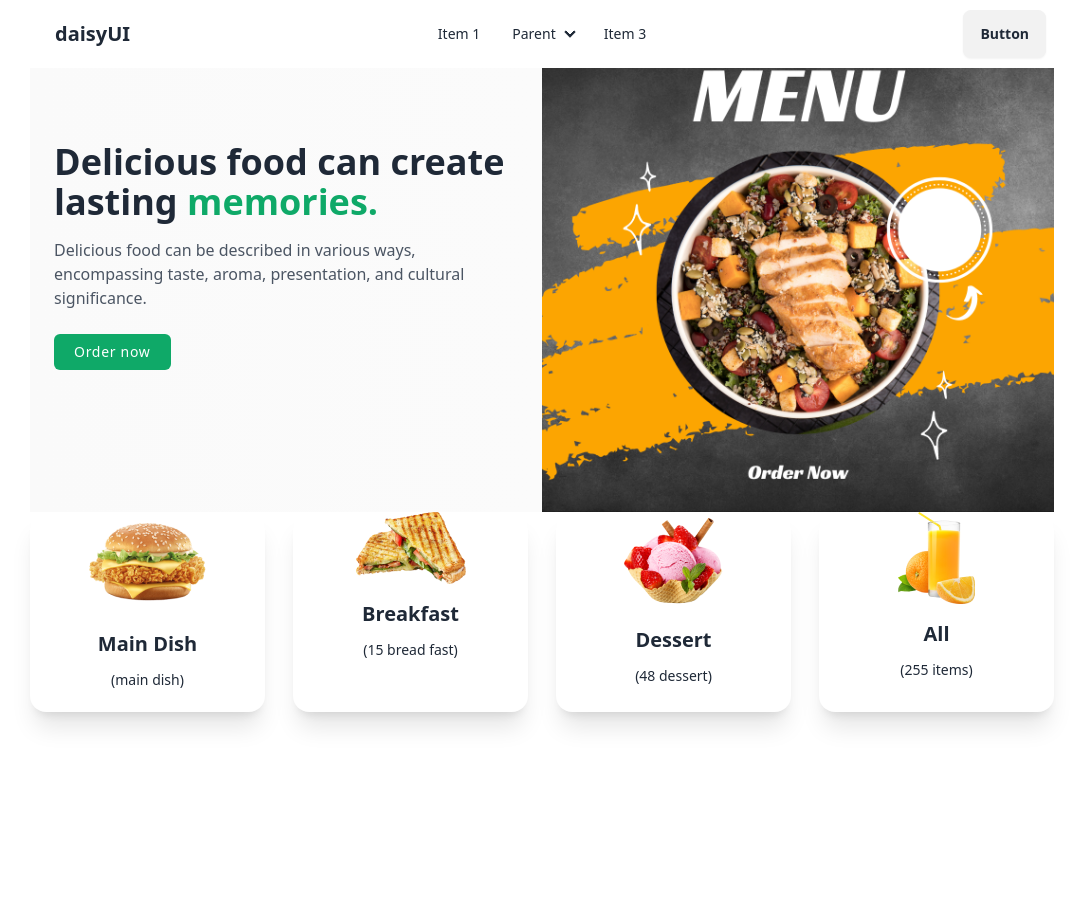
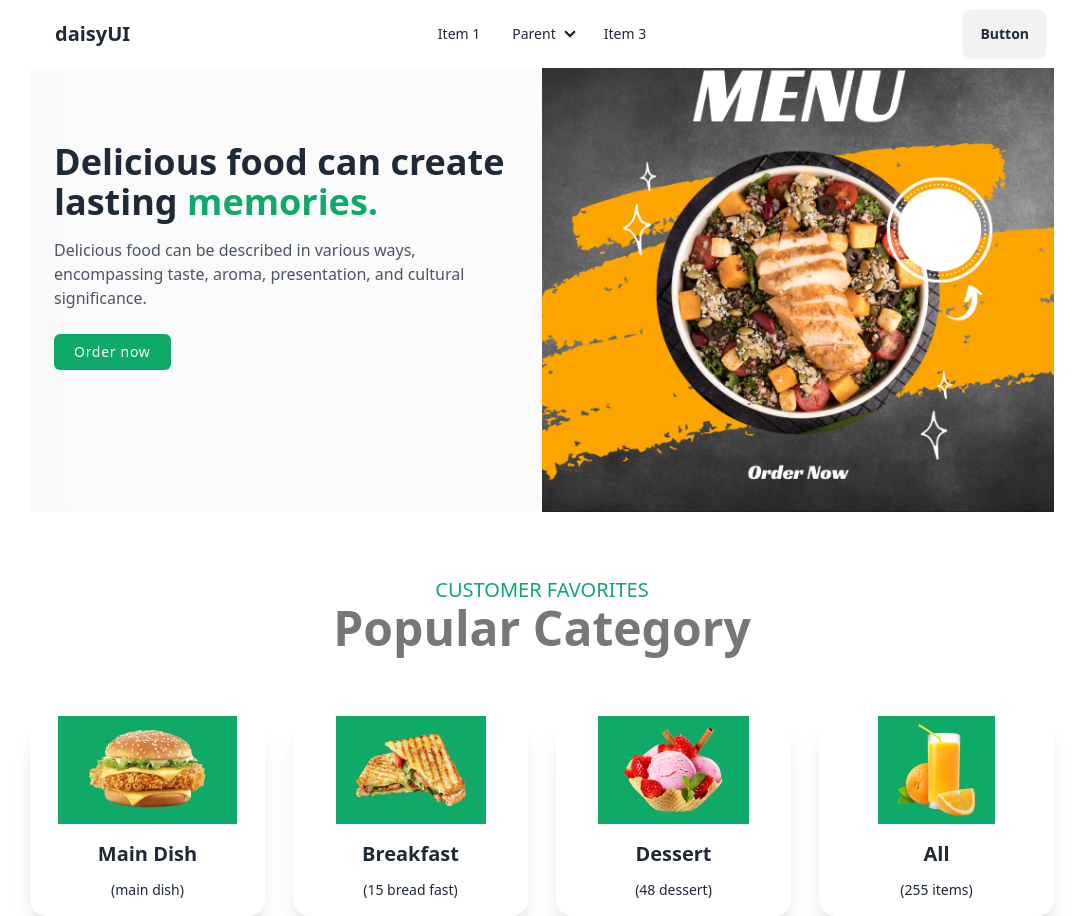
Before and after one commit to RashedAkash/food-react, a React (Vite) app: page / in a window 1280 px wide. Shown: the whole page, without its empty margins (98-1183 px from the left). Before the commit the page ends 800 px from the top, so only its background shows below. Built offline with nearby package versions, Linux system fonts and the light colour scheme.

Commit message:
title create in category area

```diff
--- a/src/pages/Home/CatCard.jsx
+++ b/src/pages/Home/CatCard.jsx
@@ -4,7 +4,7 @@ const CatCard = ({cat}) => {
   return (
     <div>
       <div className="card card-compact hover:scale-105 hover:-translate-y-4 transition-all duration-300 h-[200px] bg-base-100 shadow-xl">
-  <figure><img src={cat?.img} alt="Shoes" /></figure>
+  <figure><img src={cat?.img} className='bg-[#0fa968] p-5' alt="Shoes" /></figure>
   <div className="card-body text-center">
           <h2 className="card-title flex justify-center">{cat?.cat }</h2>
     <p>({cat?.dishes})</p>
--- a/src/pages/Home/PopularCat.jsx
+++ b/src/pages/Home/PopularCat.jsx
@@ -1,5 +1,6 @@
 import React from 'react';
 import CatCard from './CatCard';
+import Title from '../../shared/Title';
 
 const PopularCat = () => {
   const popularCats = [
@@ -27,6 +28,9 @@ const PopularCat = () => {
 
   return (
     <div>
+      <div className='text-center py-16'>
+        <Title subTitle='Customer favorites' title='Popular Category' />
+      </div>
        <div className=' grid grid-cols-1 md:grid-cols-3 lg:grid-cols-4 gap-7'>
       {
         popularCats?.map(cat=> <CatCard key={cat.cat} cat={cat} />)
--- /dev/null
+++ b/src/shared/Title.jsx
@@ -0,0 +1,12 @@
+import React from 'react';
+
+const Title = ({subTitle,title}) => {
+  return (
+    <div>
+      <h1 className=' uppercase font-medium text-xl text-[#0fa968]'>{subTitle }</h1>
+      <h1 className=' text-[#777] text-2xl font-bold md:text-5xl'>{title }</h1>
+    </div>
+  );
+};
+
+export default Title;
```
